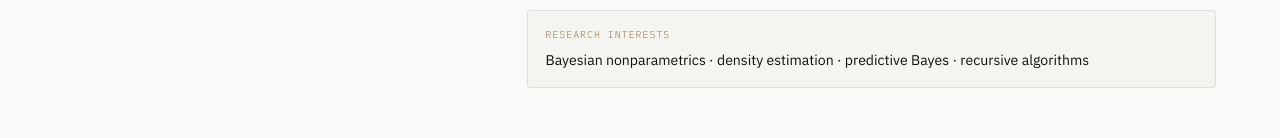
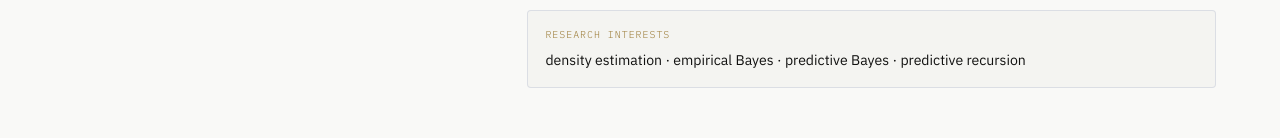
Before and after one commit to jlin900-pixel/jlin900-pixel.github.io, a plain HTML site: page index.html in a window 1280 px wide. Shown: the part 1635-1773 px from the top of the page. Drawn offline with Linux system fonts and the light colour scheme.

Commit message:
Update index.html

```diff
--- a/index.html
+++ b/index.html
@@ -802,7 +802,7 @@
           </div>
           <div class="about-list-item" style="grid-column:1/-1;">
             <div class="label">Research Interests</div>
-            <div class="value">Bayesian nonparametrics · density estimation · predictive Bayes · recursive algorithms</div>
+            <div class="value">density estimation · empirical Bayes · predictive Bayes · predictive recursion</div>
           </div>
         </div>
       </div>
```
